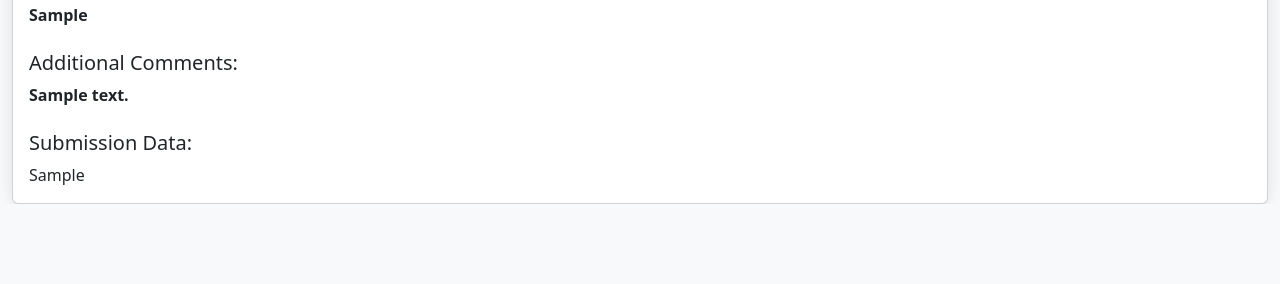
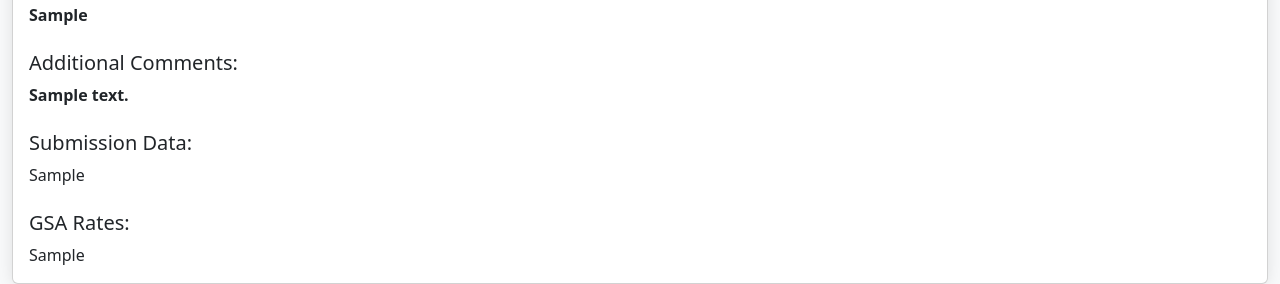
Before and after one commit to MalavikaKalani/Report-Automation-Tool, a Flask app: template templates/index.html in a window 1280 px wide. Shown: the part 855-1139 px from the top of the page. Before the commit the page ends 1059 px from the top, so only its background shows below. Run offline with Flask 3, Linux system fonts and the light colour scheme; the template is opened without the code that fills it: most values are stand-ins (such as "Sample title", 1, 10 or a date in 2020).

Commit message:
GSA API usage
Added a new function to pull and display per diem rates using GSA API.

```diff
--- a/app.py
+++ b/app.py
@@ -3,10 +3,13 @@ import pandas as pd
 import os
 from datetime import datetime
 import sys
+import requests
 
 BASE_DIR = os.path.dirname(os.path.abspath(__file__))  # Base path where app.py lives
 
 app = Flask(__name__)
+
+GSA_API_KEY = "ZXji2qaMJo1JNcfoARGX4xgpUdnjDHqcTUiCAAUT"
 
 # Add security headers to all responses
 @app.after_request
@@ -18,6 +21,62 @@ def add_security_headers(response):
     response.headers['Access-Control-Allow-Credentials'] = 'true'
 
     return response
+
+def get_perdiem_by_zip(zips, months):
+
+    year = "2025"
+    results = []
+    # GSA_BASE_URL = "https://api.gsa.gov/travel/perdiem/v2/rates/zip/{zip}/year/{year}?api_key={GSA_API_KEY}"
+
+    for zip_code_raw in zips:
+        zip_code = str(int(float(zip_code_raw))).zfill(5)
+        if zip_code == "00000":
+            continue
+        url = f"https://api.gsa.gov/travel/perdiem/v2/rates/zip/{zip_code}/year/{year}?api_key={GSA_API_KEY}"
+        headers = {
+        "Accept": "application/json"
+        }
+
+        try:
+            response = requests.get(url, headers=headers)
+            response.raise_for_status()
+            data = response.json()
+
+            rates = data.get("rates", [])
+            if not rates or not rates[0].get("rate"):
+                results.append({"zip": zip_code, "error": "Missing rate data"})
+                continue
+
+            mie = rates[0]["rate"][0]["meals"]
+            first_last_day = round(0.75 * int(mie), 2)
+
+            month_rates = rates[0]["rate"][0]["months"]["month"]
+            for month in months:
+                lodging_rate = next(
+                    (m["value"] for m in month_rates if m["long"].lower() == month.lower()),
+                    None
+                )
+                if lodging_rate is None:
+                    results.append({
+                        "zip": zip_code,
+                        "month": month,
+                        "error": "Month data not found"
+                    })
+                    continue
+
+                results.append({
+                    "Zip Code": zip_code,
+                    "Month": month,
+                    "MI&E": mie,
+                    "First/Last Day": first_last_day,
+                    "Lodging Rate": lodging_rate
+                })
+
+        except (requests.HTTPError, KeyError, IndexError) as e:
+            results.append({"zip": zip_code, "error": str(e)})
+
+    gsa_df = pd.DataFrame(results)
+    return gsa_df
 
 def check_file_permissions():
     required_files = ['Live_Data_New_04_09(All_Submissions).csv', 'Live_Data_New_04_09(Inspections).csv', 'Live_Data_New_04_09(Per Diem).csv', 'Live_Data_New_04_09(Transportation Expenses).csv']
@@ -44,24 +103,11 @@ def process_data(submission_num):
         if not can_access:
             return False, message
 
-        # LOAD DATA FROM CSV
-
-        # submissions = pd.read_csv("Live_Data_New_04_09(All_Submissions).csv", encoding='cp1252')
-
-
-        # inspections = pd.read_csv("Live_Data_New_04_09(Inspections).csv",encoding='cp1252')
-        # perdiem = pd.read_csv("Live_Data_New_04_09(Per Diem).csv",encoding='cp1252')
-        # property_info = pd.read_csv("property.csv",encoding='cp1252')
-
         submissions = pd.read_csv(os.path.join(BASE_DIR, "Live_Data_New_04_09(All_Submissions).csv"), encoding='cp1252')
         # inspections = pd.read_csv(os.path.join(BASE_DIR, "Live_Data_New_04_09(Inspections).csv"), encoding='cp1252')
         inspections = pd.read_csv(os.path.join(BASE_DIR, "Live_Data_New_04_09(Inspections).csv"), encoding='cp1252', names=[
             'Submission Num','Reimbursement RequestID','Inspector Name','Inspection Id_OG','Inspection Date','Property Id','Inspection Id','Status'],
             header=0, keep_default_na=True)
-
-        # row_268 = inspections[inspections['Submission Num'] == 268]
-        # for i, val in enumerate(row_268.iloc[0]):
-        #     print(f"Column {i}: {inspections.columns[i]} → {val}")
 
         perdiem = pd.read_csv(os.path.join(BASE_DIR, "Live_Data_New_04_09(Per Diem).csv"), encoding='cp1252')
         property_info = pd.read_csv(os.path.join(BASE_DIR, "property.csv"), encoding='utf-8-sig')
@@ -93,6 +139,14 @@ def process_data(submission_num):
         df_perdiem["First Day"] = pd.to_datetime(df_perdiem["First Day"], format="%m/%d/%Y")
         df_perdiem["Last Day"] = pd.to_datetime(df_perdiem["Last Day"], format="%m/%d/%Y")
 
+        # get months for GSA API Usage
+        inspection_months = set(
+            pd.concat([
+                df_perdiem["First Day"].dt.strftime("%B"),
+                df_perdiem["Last Day"].dt.strftime("%B")
+            ])
+        )
+
         # GENERATE DATES FROM FIRST TO LAST DAY IN PER DIEM
         sorted_dates = pd.date_range(start=df_perdiem["First Day"].min(), end=df_perdiem["Last Day"].max())
 
@@ -106,7 +160,6 @@ def process_data(submission_num):
 
 
         # RENAME FOR MERGE TO WORK BASED ON INSPECTION ID
-
         df_inspections.rename(columns={"Inspection Id": "InspectionID"}, inplace=True)
         # print(f"✅ Found {len(df_inspections)} inspection rows for submission {submission_num}")
 
@@ -150,11 +203,6 @@ def process_data(submission_num):
         final_df['Inspection Date'] = (final_df['Day Number'].map(daynum_to_date)).dt.date
         # final_df['Inspection Date'] = final_df['Day Number'].map(day_to_date_mapping)
 
-        # ADD EXTRA FIELDS
-        # final_df['Travel Start Location'] = pd.Series(dtype='int')
-        # final_df['Travel End Location'] = pd.Series(dtype='int')
-        # final_df['Total Expenses Per Line Item'] = pd.Series(dtype='int')
-
         pov_mileage = df_submissions["Miles Driven"].iloc[0]
         pov_mileage_expense = 0 if pov_mileage == 0 else (pov_mileage - 50) * 0.70
         total_reimbursement = df_submissions["Total Reimbursement"].iloc[0]
@@ -180,17 +228,12 @@ def process_data(submission_num):
                         'Per Diem', 'GSA Lodging Rate', 'Actual Lodging Cost', 'Lodging Rate Tax', 'GSA Rate Zip Code'
                             ]]
 
-        print("✅ ABOUT TO RETURNNNNNNNN:")
-        print("submission_num:", submission_num)
-        print("reimbursement_id:", reimbursement_id)
-        print("inspector_name:", inspector_name)
-        print("pov_mileage:", pov_mileage)
-        print("travel_location_info:", travel_location_info)
-        print("transportation_expenses:", transportation_expenses)
-        print("comments:", comments)
-        # final_df = final_df.style.applymap(highlight_non_nan)
+
+        zip_codes = set(final_df['GSA Rate Zip Code'])
+        # print(inspection_months)
+
         return True, (submission_num, reimbursement_id, inspector_name, pov_mileage, pov_mileage_expense, total_reimbursement,
-            travel_location_info, transportation_expenses, comments, final_df)
+            travel_location_info, transportation_expenses, comments, final_df, zip_codes, inspection_months)
         # # Get the absolute path of the directory where the app.py file is located
         # base_dir = os.path.dirname(os.path.abspath(__file__))
 
@@ -216,21 +259,6 @@ def process_data(submission_num):
     except Exception as e:
         return False, f"Error processing data: {str(e)}"
 
-# @app.route('/view_transportation/<int:submission_num>', methods=['GET'])
-# def view_transportation(submission_num):
-#     try:
-#         transportation = pd.read_csv(os.path.join(BASE_DIR, "Live_Data_New_04_09(Transportation Expenses)"), encoding='cp1252')
-#         df_transportation = transportation[transportation['Submission Num'] == submission_num]
-
-#         if len(df_transportation) == 0:
-#             return render_template('index.html', error=f"No transportation data for submission #{submission_num}")
-
-#         transportation_expenses = df_transportation['Transportation Expenses'].iloc[0]
-
-#         return render_template('transportation.html', transportation_expenses=transportation_expenses, submission_num=submission_num)
-
-#     except Exception as e:
-#         return render_template('index.html', error=f"Error displaying transportation data: {str(e)}")
 
 @app.route('/', methods=['GET'])
 def index():
@@ -251,10 +279,15 @@ def process():
         if success:
             # file_name = os.path.basename(result)
             (submission_num, reimbursement_id, inspector_name, pov_mileage, pov_mileage_expense, total_reimbursement,
-            travel_location_info, transportation_expenses, comments, final_df) = result
+            travel_location_info, transportation_expenses, comments, final_df, zip_codes, inspection_months) = result
+
+            # USE ZIP CODES AND MONTHS FOR API USAGE
+            gsa_df = get_perdiem_by_zip(zip_codes, inspection_months)
+
 
             table_html = final_df.to_html(classes='table table-bordered table-striped', index=False, border=0)
             location_html = travel_location_info.to_html(classes='table table-bordered table-striped', index=False, border=0)
+            gsa_html = gsa_df.to_html(classes='table table-bordered table-striped', index=False, border=0)
             # return send_file(result, as_attachment=True, download_name=file_name)
             return render_template('index.html',
                                    submission_num = submission_num,
@@ -266,7 +299,8 @@ def process():
                                    location_table = location_html,
                                    transportation_expenses=transportation_expenses,
                                    comments = comments,
-                                   excel_table=table_html)
+                                   excel_table=table_html,
+                                   gsa_table = gsa_html)
         else:
             return render_template('index.html', submission_num=submission_num, error=result)
     except ValueError:
--- a/templates/index.html
+++ b/templates/index.html
@@ -15,6 +15,12 @@
         }
         .card {
             box-shadow: 0 0 15px rgba(0,0,0,0.1);
+        }
+        .gsa_table td, .gsa-table th {
+            max-width: 80px;
+            white-space: nowrap;
+            overflow: hidden;
+            text-overflow: ellipsis;
         }
     </style>
 </head>
@@ -92,6 +98,13 @@
                 </div>
                 {% endif %}
 
+                {% if gsa_table %}
+                <h5 class="mt-4">GSA Rates:</h5>
+                <div class="table-responsive">
+                    {{ gsa_table | safe }}
+                </div>
+                {% endif %}
+
             </div>
         </div>
     </div>
```
